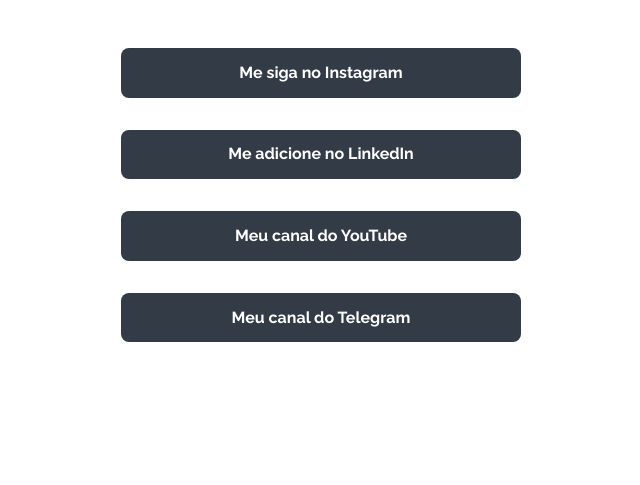
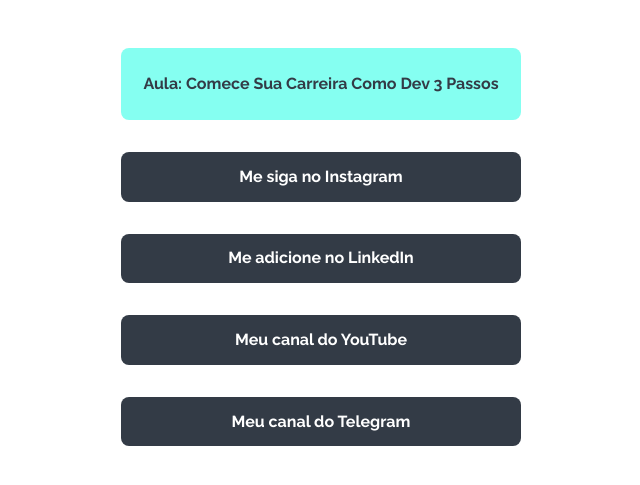
Before and after one commit to pedromarins/pedromarins.github.io, a Jekyll site: the page built from links/index.html, in a window 1280 px wide. Shown: the top 485 px of the page, without its empty margins (319-959 px from the left). Built offline with Jekyll 4.4.1, drawn with Linux system fonts in a browser that asks for light colours.

Commit message:
Atualizando linktree - Lançamento Time 21

```diff
--- a/links/index.html
+++ b/links/index.html
@@ -6,7 +6,7 @@ permalink: /links/
 ---
 <nav class="tree">
     <ul class="tree-list">
-        <!-- <li class="tree-item"><a target="_blank" href="https://conquistesuavaga.com/3-passos-instagram" class="tree-link tree-link--featured">Aula: Comece Sua Carreira Como Dev 3 Passos</a></li> -->
+        <li class="tree-item"><a target="_blank" href="https://conquistesuavaga.com/3-passos-instagram" class="tree-link tree-link--featured">Aula: Comece Sua Carreira Como Dev 3 Passos</a></li>
         <li class="tree-item"><a target="_blank" href="https://instagram.com/opedromarins" class="tree-link">Me siga no Instagram</a></li>
         <li class="tree-item"><a target="_blank" href="https://www.linkedin.com/in/pedromarins/" class="tree-link">Me adicione no LinkedIn</a></li>
         <li class="tree-item"><a target="_blank" href="https://www.youtube.com/c/opedromarins/?sub_confirmation=1" class="tree-link">Meu canal do YouTube</a></li>
```
